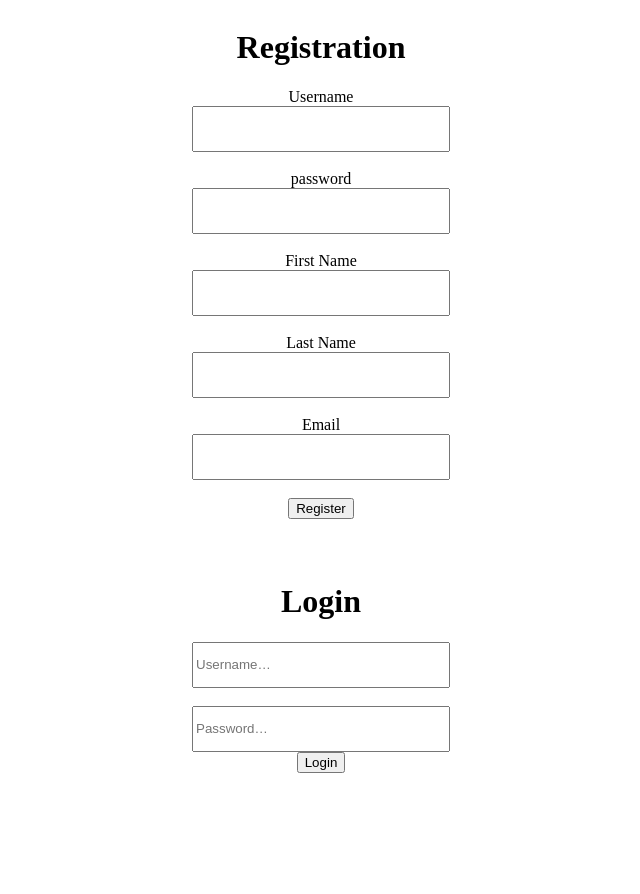
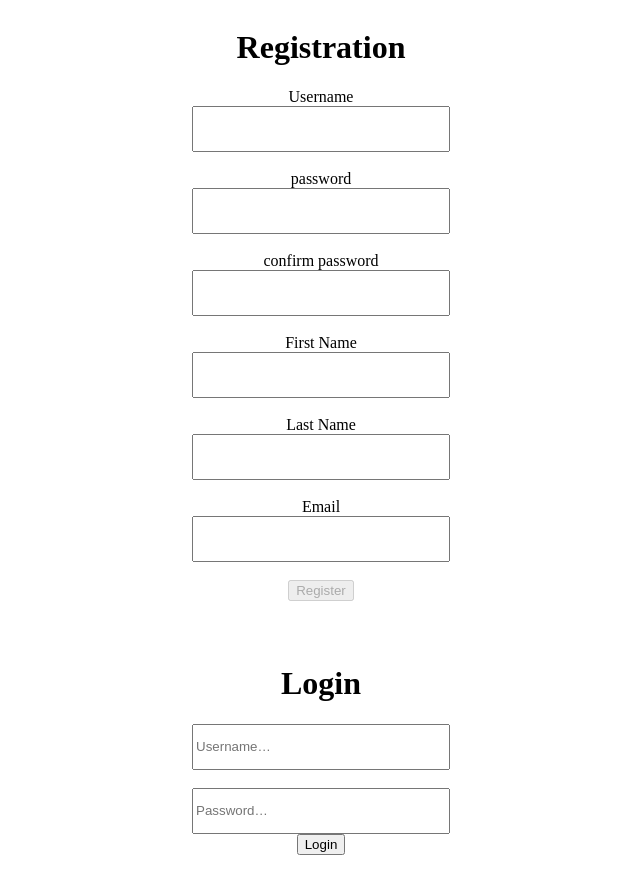
Before and after one commit to A-Amirhassani/OnlineStoreDB, a React (Create React App) app in the folder client/: page / in a window 1280 px wide. Shown: the top 894 px of the page, without its empty margins (319-959 px from the left). Before the commit the page ends 824 px from the top, so only its background shows below. Built offline with nearby package versions, Linux system fonts and the light colour scheme.

Commit message:
Add confirm password and Changed the register button functionality and display a proper message

```diff
--- a/client/src/Register.js
+++ b/client/src/Register.js
@@ -1,22 +1,61 @@
 import Axios from 'axios';
-import React, { useState } from 'react';
+import React, { useEffect, useState } from 'react';
 import { toast, ToastContainer } from 'react-toastify';
 import 'react-toastify/dist/ReactToastify.css';
 
 function Register() {
 	const [usernameReg, setUernameReg] = useState('');
-	const [passwordReg, setPasswordReg] = useState('');
+  const [ passwordReg, setPasswordReg ] = useState( '' );
+ const [confirmPassword, setConfirmPassword] = useState('');
   const [ registerStatus, setRegisterStatus ] = useState( '' );
-
   const [firstNameReg, setFirstNameReg] = useState('');
 	const [lastNameReg, setLastNameReg] = useState('');
-	const [emailReg, setEmailReg] = useState('');
+  const [ emailReg, setEmailReg ] = useState( '' );
+   const [showPasswordError, setShowPasswordError] = useState(false);
+   const [ passwordMatch, setPasswordMatch ] = useState( false );
 
-	const register = () => {
+  const [passwordError, setPasswordError] = useState('');
+
+
+  useEffect( () =>
+  {
+  setPasswordMatch(passwordReg === confirmPassword);
+	if (
+		passwordReg !== confirmPassword &&
+		passwordReg !== '' &&
+		confirmPassword !== ''
+	) {
+		setShowPasswordError(true);
+	} else {
+		setShowPasswordError(false);
+	}
+}, [passwordReg, confirmPassword]);
+
+
+  const register = () =>
+  {
+
+     if (
+				!usernameReg ||
+				!passwordReg ||
+				!confirmPassword ||
+				!firstNameReg ||
+				!lastNameReg ||
+				!emailReg
+			) {
+				setRegisterStatus('Please fill out all fields.');
+				return;
+			}
+			if (!passwordMatch) {
+				setRegisterStatus('Password and confirm password do not match.');
+        return;
+
+  }
+    setRegisterStatus( '' );
+
 		Axios.post('http://localhost:3001/register', {
 			username: usernameReg,
 			password: passwordReg,
-
 			firstName: firstNameReg,
 			lastName: lastNameReg,
 			email: emailReg,
@@ -34,6 +73,8 @@ function Register() {
 	};
 
   return (
+		<>
+			<ToastContainer />
 			<div className="registration">
 				<h1>Registration</h1>
 				<label>Username</label>
@@ -52,6 +93,19 @@ function Register() {
 						setPasswordReg(e.target.value);
 					}}
 				/>
+				<br />
+				<label>confirm password</label>
+				<input
+					type="password"
+					name="confirmPassword"
+					onChange={(e) => {
+						setConfirmPassword(e.target.value);
+					}}
+				/>
+				{showPasswordError && (
+					<p className="error">Password and confirm password do not match.</p>
+				)}
+
 				<br />
 				<label>First Name</label>
 				<input
@@ -77,9 +131,23 @@ function Register() {
 					}}
 				/>
 				<br />
-			<button onClick={register}> Register</button>
+				<button
+					onClick={register}
+					disabled={
+						!passwordMatch ||
+						!usernameReg ||
+						!passwordReg ||
+						!confirmPassword ||
+						!firstNameReg ||
+						!lastNameReg ||
+						!emailReg
+					}>
+					Register
+				</button>
+
 				<h1>{registerStatus}</h1>
 			</div>
+		</>
 	);
 }
 
```
Lines whose indentation alone changed are shown as unchanged.
